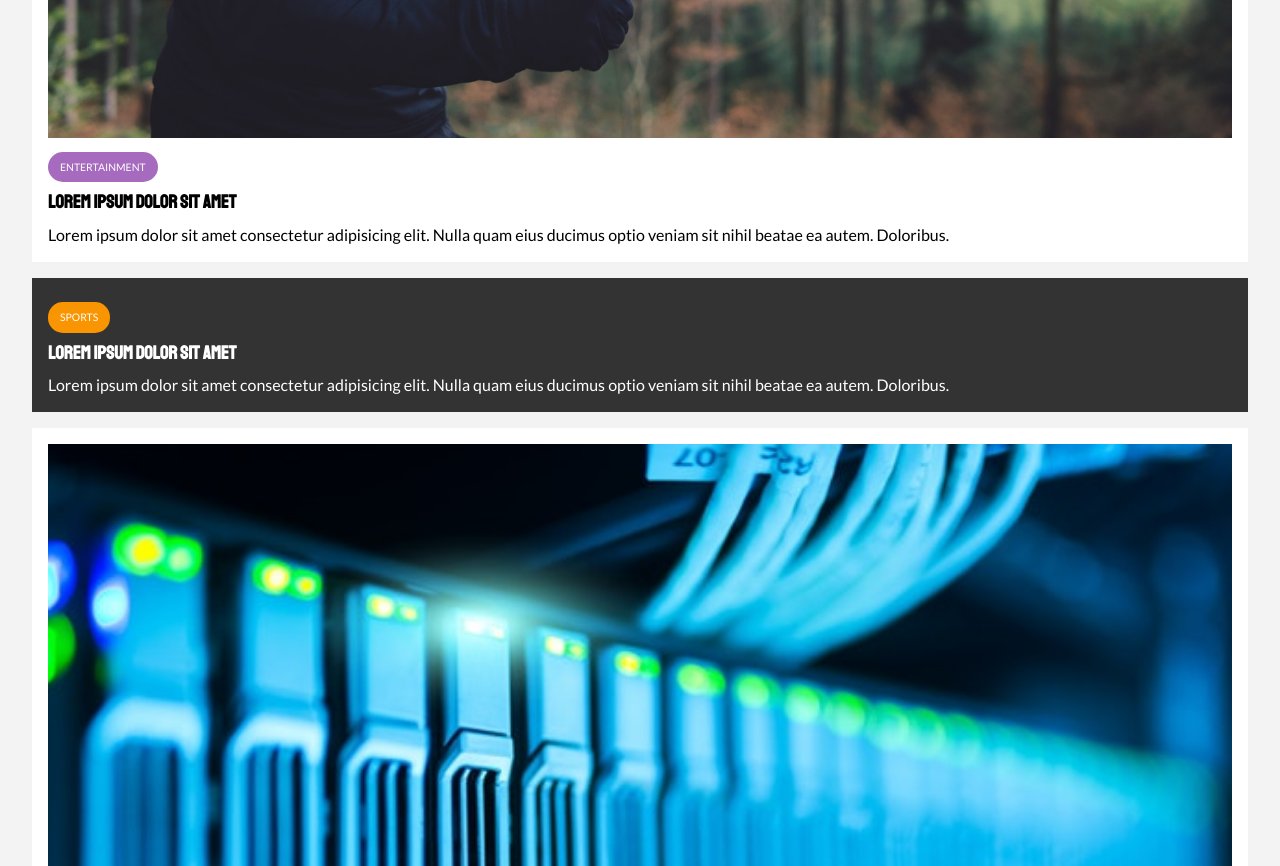
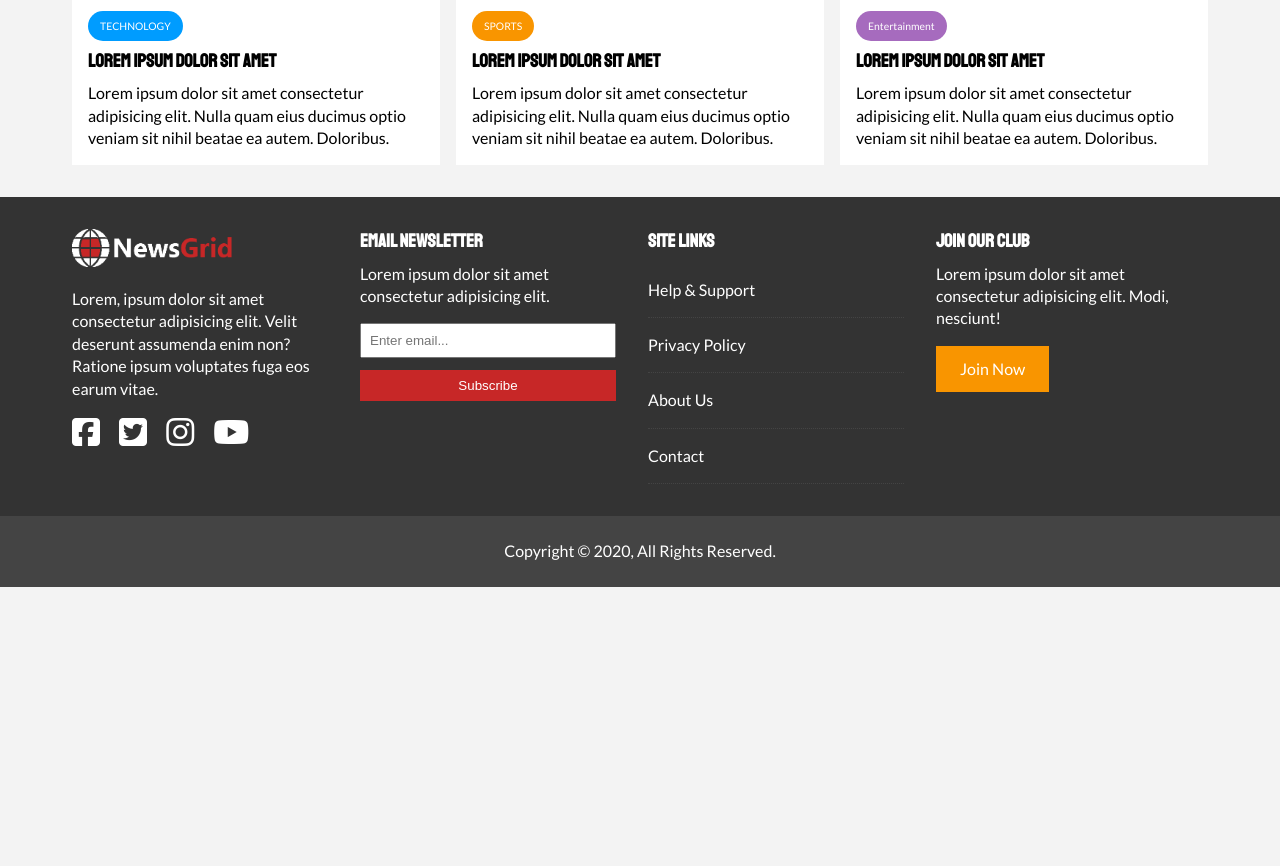
Before and after one commit to dolphius21/newsgrid_website, a plain HTML site: page index.html in a window 1280 px wide. Shown: the part 1334-2200 px from the top of the page. After the commit the page ends 1921 px from the top, so only its background shows below. Drawn offline with Linux system fonts and the light colour scheme.

Commit message:
added responsiveness

```diff
--- a/css/media.css
+++ b/css/media.css
@@ -1,4 +1,4 @@
-@media (min-width: 768px) {
+@media (min-width: 600px) {
   #articles .container {
     padding: 2rem;
   }
@@ -22,4 +22,25 @@
     padding: 0;
   }
 
+  .articles-container {
+    grid-template-columns: repeat(2, 1fr);
+  }
+
+  .sub-footer {
+    display: grid;
+    grid-template-columns: repeat(4, 1fr);
+    grid-gap: 1rem;
+  }
+
+  .footer-col {
+    border-bottom: none;
+    padding: 0 1rem 0 0;
+  }
+
 }
+
+@media (min-width: 1024px) {
+  .articles-container {
+    grid-template-columns: repeat(3, 1fr);
+  }
+}
--- a/css/style.css
+++ b/css/style.css
@@ -8,7 +8,7 @@
   --sports-color: #f99500;
   --ent-color: #a66bbe;
   --tech-color: #009cff;
-  --max-width: 1400px;
+  --max-width: 1200px;
 }
 
 
--- a/index.html
+++ b/index.html
@@ -40,17 +40,18 @@
     <div class="container">
       <h2>Editors' Picks</h2>
       <div class="articles-container">
+        <article class="card bg-primary">
+          <img src="img/articles/sports2.jpg" alt="My favorite pointguard">
+          <div class="article-content">
+            <div class="category category-sports">SPORTS</div>
+            <h3>My Favorite Point Guard</h3>
+            <p>Lorem ipsum dolor sit amet consectetur adipisicing elit. Nulla quam eius ducimus optio veniam sit nihil beatae ea autem. Doloribus.</p>
+          </div>
+        </article>
         <article class="card bg-light">
           <img src="img/articles/ent1.jpg" alt="Man using VR">
           <div class="article-content">
             <div class="category category-ent">ENTERTAINMENT</div>
-            <h3>Lorem ipsum dolor sit amet</h3>
-            <p>Lorem ipsum dolor sit amet consectetur adipisicing elit. Nulla quam eius ducimus optio veniam sit nihil beatae ea autem. Doloribus.</p>
-          </div>
-        </article>
-        <article class="card bg-dark">
-          <div class="article-content">
-            <div class="category category-sports">SPORTS</div>
             <h3>Lorem ipsum dolor sit amet</h3>
             <p>Lorem ipsum dolor sit amet consectetur adipisicing elit. Nulla quam eius ducimus optio veniam sit nihil beatae ea autem. Doloribus.</p>
           </div>
@@ -64,14 +65,6 @@
           </div>
         </article>
         <article class="card bg-light">
-          <img src="img/articles/sports1.jpg" alt="Cycling competition">
-          <div class="article-content">
-            <div class="category category-sports">SPORTS</div>
-            <h3>Lorem ipsum dolor sit amet</h3>
-            <p>Lorem ipsum dolor sit amet consectetur adipisicing elit. Nulla quam eius ducimus optio veniam sit nihil beatae ea autem. Doloribus.</p>
-          </div>
-        </article>
-        <article class="card bg-light">
           <img src="img/articles/tech2.jpg" alt="Laptop">
           <div class="article-content">
             <div class="category category-tech">TECHNOLOGY</div>
@@ -79,7 +72,8 @@
             <p>Lorem ipsum dolor sit amet consectetur adipisicing elit. Nulla quam eius ducimus optio veniam sit nihil beatae ea autem. Doloribus.</p>
           </div>
         </article>
-        <article class="card bg-primary">
+        <article class="card bg-light">
+          <img src="img/articles/sports1.jpg" alt="Cycling competition">
           <div class="article-content">
             <div class="category category-sports">SPORTS</div>
             <h3>Lorem ipsum dolor sit amet</h3>
@@ -99,7 +93,7 @@
   </section>
   <footer class="bg-dark">
     <div class="container">
-      <div class="sub-footer flex">
+      <div class="sub-footer">
         <div class="footer-col">
           <div class="logo">
             <img src="img/logo_light.png" alt="NewsGrid logo">
```
Also changed, not shown: img/articles/sports2.jpg (added).
